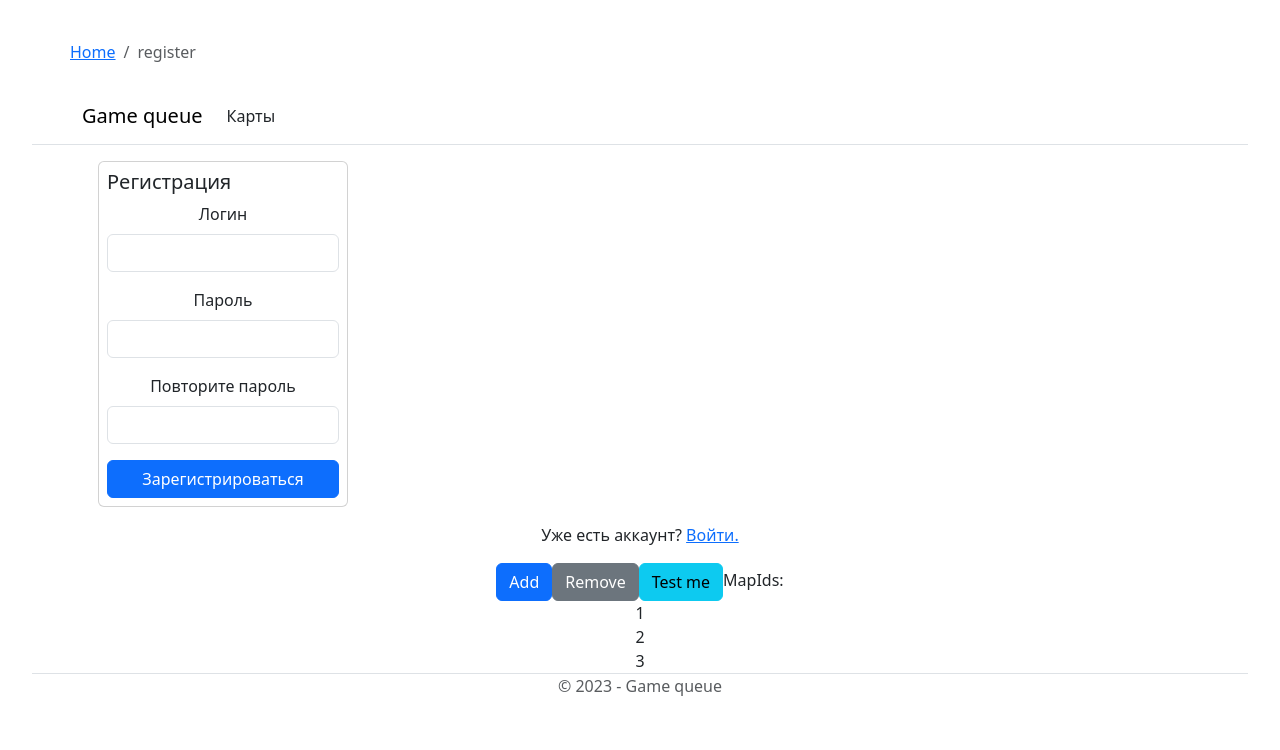
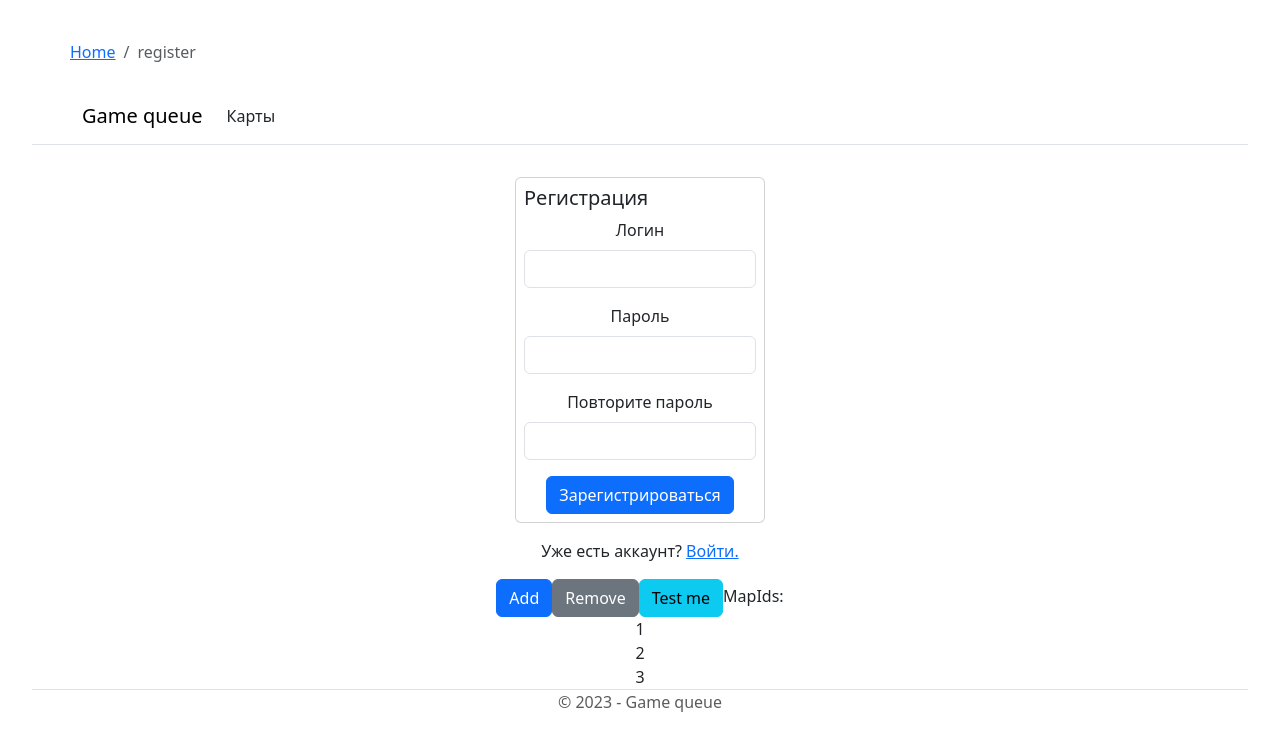
Before and after one commit to web-3-game-queue/front, a React (Vite) app in the folder game-queue-react-app/: page /front/register in a window 1280 px wide. Shown: the top 750 px of the page. Built offline with nearby package versions, Linux system fonts and the light colour scheme.

Commit message:
Center auth forms

```diff
--- a/game-queue-react-app/src/Components/Auth/Login.tsx
+++ b/game-queue-react-app/src/Components/Auth/Login.tsx
@@ -23,7 +23,7 @@ export const LoginComponent: FC = () => {
 
     return (
         <div>
-            <form method="get" className="card p-2 m-3 needs-validation" style={{ width: '250px' }} onSubmit={(e) => handleSubmit(e)}>
+            <form method="get" className="card p-2 m-3 needs-validation" style={{ width: '250px', display: 'inline-block' }} onSubmit={(e) => handleSubmit(e)}>
                 <div style={{ display: 'flex' }}>
                     <h5>Вход в систему</h5>
                 </div>
@@ -46,6 +46,7 @@ export const LoginComponent: FC = () => {
                     Ошибка входа: неверный логин или пароль.
                 </div>
             </form>
+            <br />
             Еще нет аккаунта? <Link to="/register">Зарегистрироваться.</Link>
         </div>
     );
--- a/game-queue-react-app/src/Components/Auth/Register.tsx
+++ b/game-queue-react-app/src/Components/Auth/Register.tsx
@@ -40,7 +40,7 @@ export const RegisterComponent: FC = () => {
 
     return (
         <div>
-            <form method="get" className="card p-2 m-3" style={{ width: '250px' }} onSubmit={(e) => handleSubmit(e)}>
+            <form method="get" className="card p-2 m-3" style={{ width: '250px', display: 'inline-block' }} onSubmit={(e) => handleSubmit(e)}>
                 <div style={{ display: 'flex' }}>
                     <h5>Регистрация</h5>
                 </div>
@@ -69,6 +69,7 @@ export const RegisterComponent: FC = () => {
                     Ошибка входа: неверный логин или пароль.
                 </div>
             </form>
+            <br />
             Уже есть аккаунт? <Link to="/login">Войти.</Link>
         </div>
     );
```
